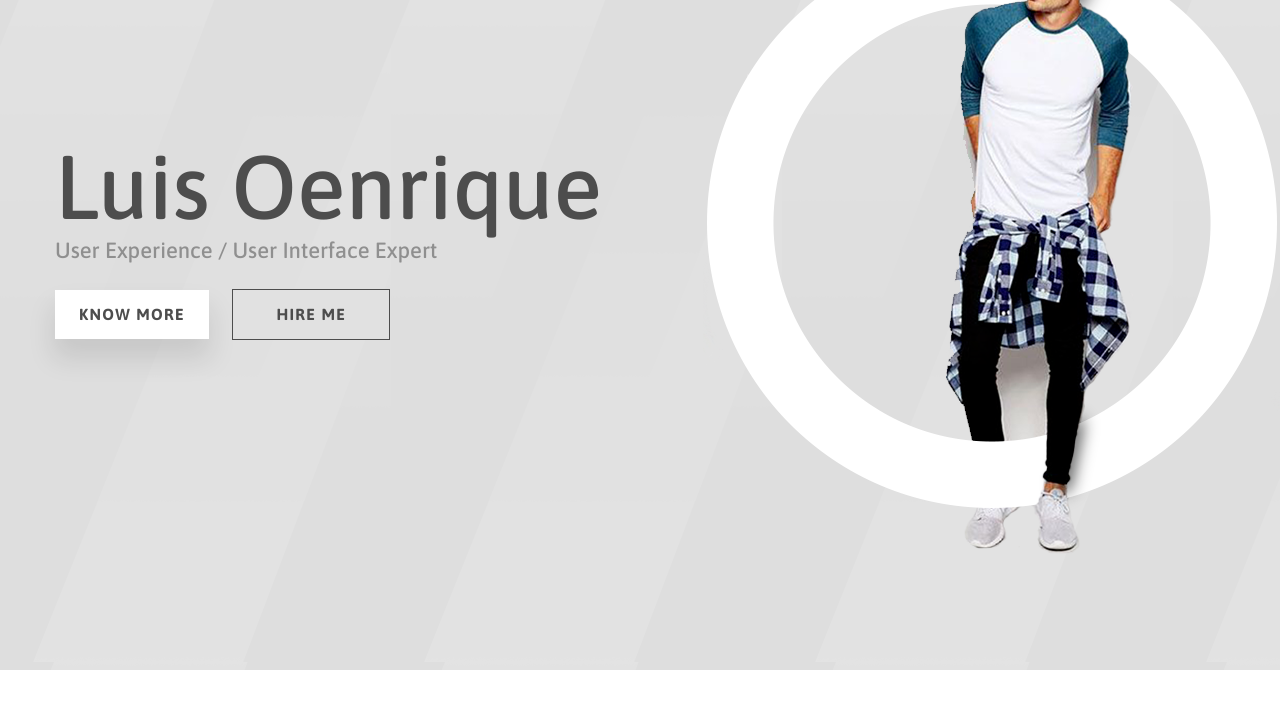
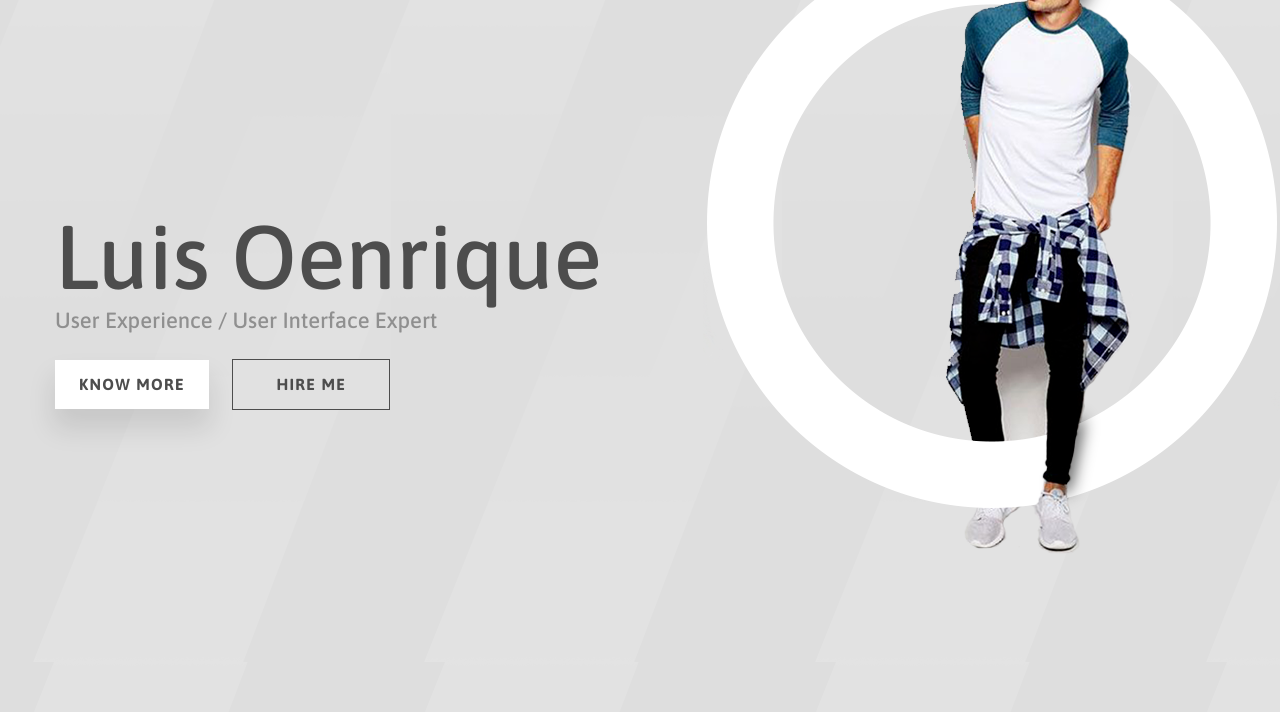
Before and after one commit to IlnazEGE/Oenrique, a plain HTML site: page index.html in a window 1280 px wide. Shown: the part 88-800 px from the top of the page. Drawn offline with nearby package versions, Linux system fonts and the light colour scheme; files whose address does not match are found by name.

Commit message:
Update style.css

```diff
--- a/css/style.css
+++ b/css/style.css
@@ -510,6 +510,7 @@ body.ie .ibg img {
 	-webkit-box-pack: justify;
 	-ms-flex-pack: justify;
 	justify-content: space-between;
+	padding: 70px 0 0 0 ;
 }
 .main__column:nth-child(1) {
 	margin: 140px 0px 0px 0px;
```
